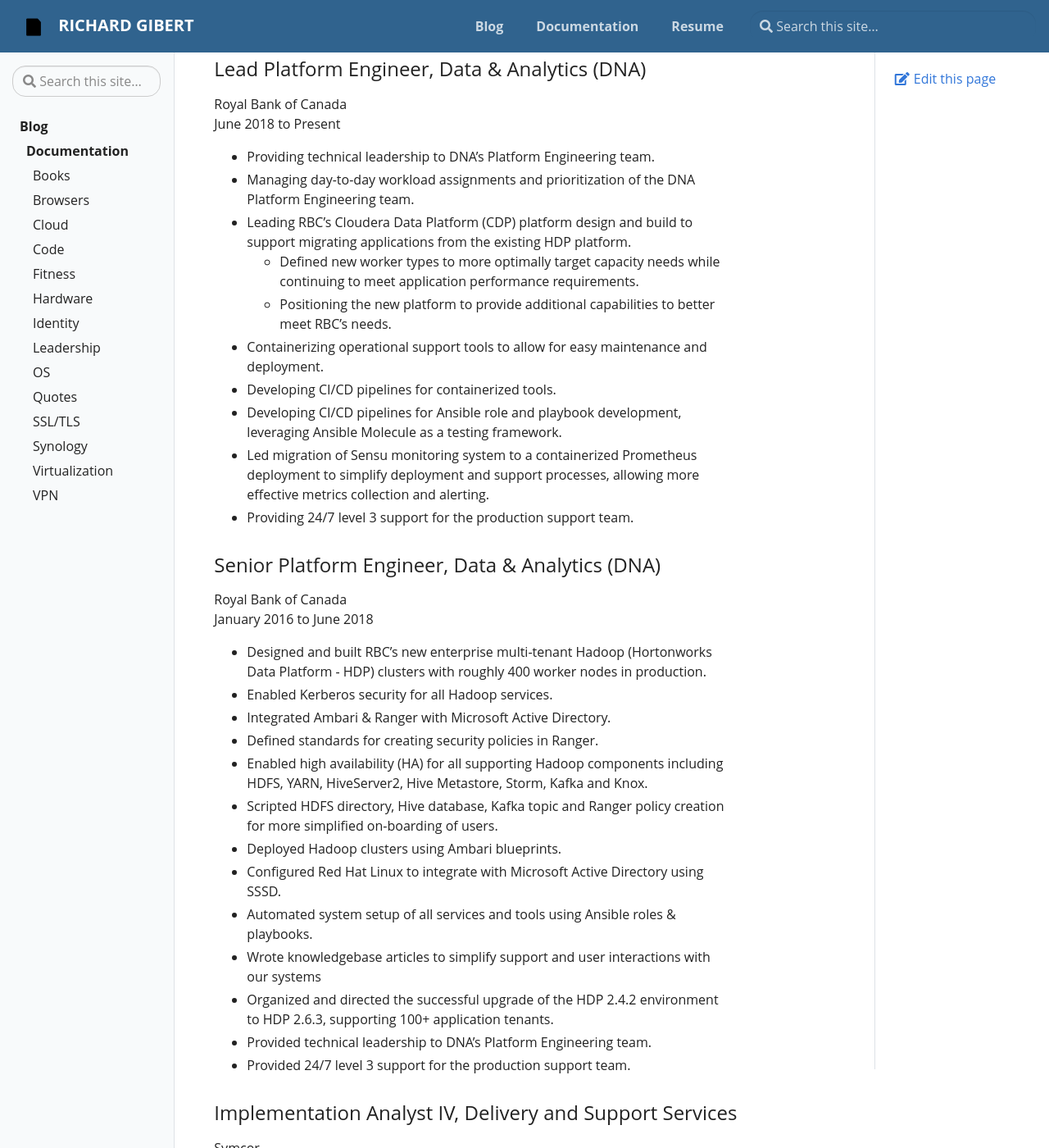
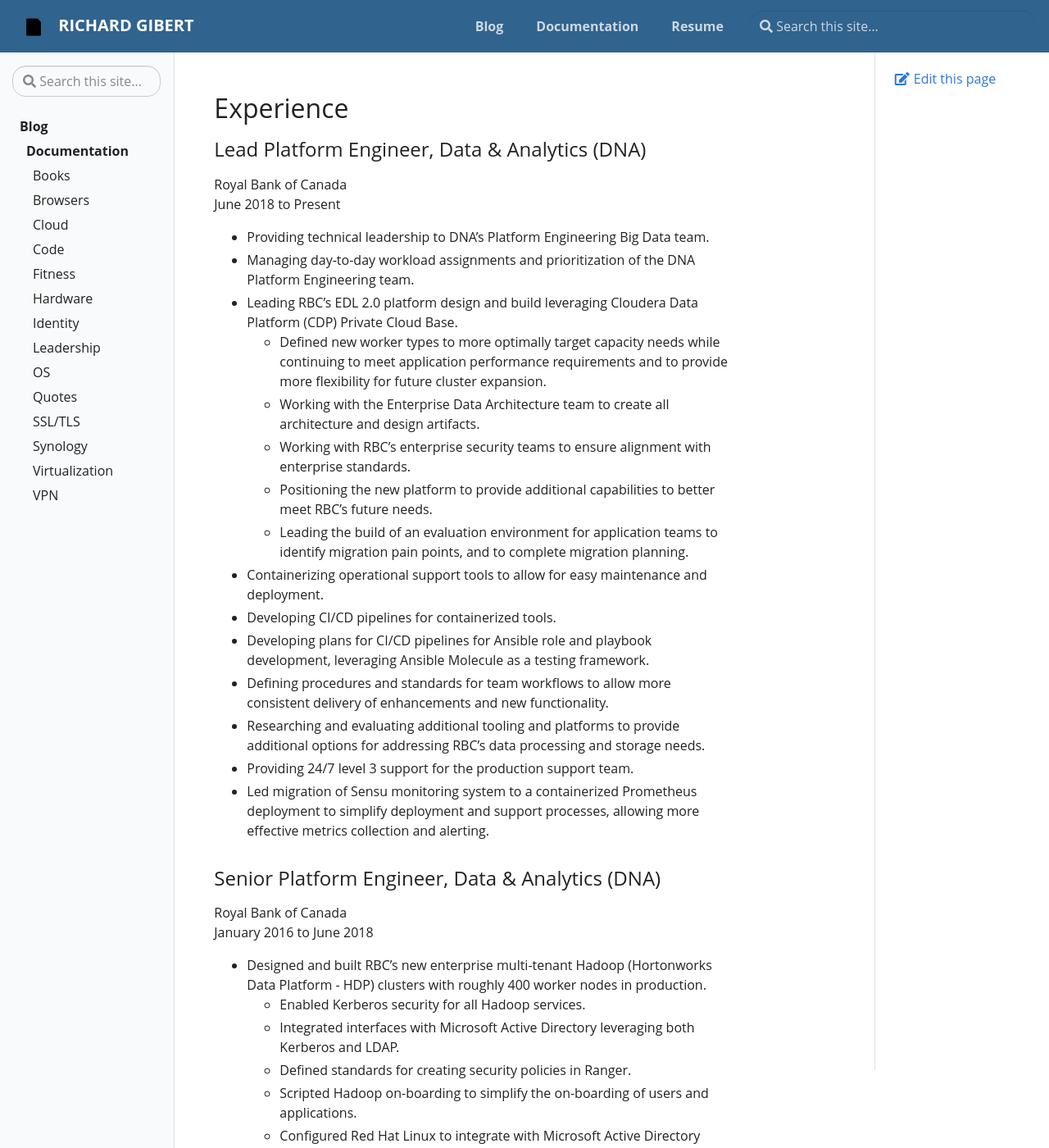
Before and after one commit to rgibert/rgibert.github.io, a Jekyll site: the page built from _docs/resume.md, in a window 1280 px wide and 1400 px high, scrolled down 521 px. Shown: the whole window at 82% size. Built offline with Jekyll 4.4.1, drawn with Linux system fonts in a browser that asks for light colours; some of the changed text lies outside the part shown.

Commit message:
Update resume.md

```diff
--- a/_docs/resume.md
+++ b/_docs/resume.md
@@ -9,6 +9,8 @@
 | CI/CD | Jenkins, Travis CI, Maven, Ant |
 | Identity & access management | Kerberos, LDAP, SAML |
 | Metrics, monitoring and alerting | Prometheus, Grafana, Nagios |
+| OS | Linux, Solaris |
+| Processes | SAFe, Kanban, Scrum, ITIL |
 | Other | Apache httpd, Apache Tomcat, Apache Geronimo |
 
 ## Experience
@@ -16,31 +18,38 @@
 ### Lead Platform Engineer, Data & Analytics (DNA)
 Royal Bank of Canada
 June 2018 to Present
- - Providing technical leadership to DNA’s Platform Engineering team.
+ - Providing technical leadership to DNA’s Platform Engineering Big Data team.
  - Managing day-to-day workload assignments and prioritization of the DNA Platform Engineering team.
- - Leading RBC's Cloudera Data Platform (CDP) platform design and build to support migrating applications from the existing HDP platform.
-   - Defined new worker types to more optimally target capacity needs while continuing to meet application performance requirements.
-   - Positioning the new platform to provide additional capabilities to better meet RBC's needs.
+ - Leading RBC's EDL 2.0 platform design and build leveraging Cloudera Data Platform (CDP) Private Cloud Base.
+   - Defined new worker types to more optimally target capacity needs while continuing to meet application performance requirements and to provide more flexibility for future cluster expansion.
+   - Working with the Enterprise Data Architecture team to create all architecture and design artifacts.
+   - Working with RBC's enterprise security teams to ensure alignment with enterprise standards.
+   - Positioning the new platform to provide additional capabilities to better meet RBC's future needs.
+   - Leading the build of an evaluation environment for application teams to identify migration pain points, and to complete migration planning.
  - Containerizing operational support tools to allow for easy maintenance and deployment.
  - Developing CI/CD pipelines for containerized tools.
- - Developing CI/CD pipelines for Ansible role and playbook development, leveraging Ansible Molecule as a testing framework.
+ - Developing plans for CI/CD pipelines for Ansible role and playbook development, leveraging Ansible Molecule as a testing framework.
+ - Defining procedures and standards for team workflows to allow more consistent delivery of enhancements and new functionality.
+ - Researching and evaluating additional tooling and platforms to provide additional options for addressing RBC's data processing and storage needs.
+ - Providing 24/7 level 3 support for the production support team.
  - Led migration of Sensu monitoring system to a containerized Prometheus deployment to simplify deployment and support processes, allowing more effective metrics collection and alerting.
- - Providing 24/7 level 3 support for the production support team.
 
 ### Senior Platform Engineer, Data & Analytics (DNA)
 Royal Bank of Canada
 January 2016 to June 2018
  - Designed and built RBC’s new enterprise multi-tenant Hadoop (Hortonworks Data Platform - HDP) clusters with roughly 400 worker nodes in production.
- - Enabled Kerberos security for all Hadoop services.
- - Integrated Ambari & Ranger with Microsoft Active Directory.
- - Defined standards for creating security policies in Ranger.
- - Enabled high availability (HA) for all supporting Hadoop components including HDFS, YARN, HiveServer2, Hive Metastore, Storm, Kafka and Knox.
- - Scripted HDFS directory, Hive database, Kafka topic and Ranger policy creation for more simplified on-boarding of users.
- - Deployed Hadoop clusters using Ambari blueprints.
- - Configured Red Hat Linux to integrate with Microsoft Active Directory using SSSD.
- - Automated system setup of all services and tools using Ansible roles & playbooks.
+   - Enabled Kerberos security for all Hadoop services.
+   - Integrated interfaces with Microsoft Active Directory leveraging both Kerberos and LDAP.
+   - Defined standards for creating security policies in Ranger.
+   - Scripted Hadoop on-boarding to simplify the on-boarding of users and applications.
+   - Configured Red Hat Linux to integrate with Microsoft Active Directory using SSSD.
+   - Automated system setup of all services and tools using Ansible roles & playbooks.
  - Wrote knowledgebase articles to simplify support and user interactions with our systems
  - Organized and directed the successful upgrade of the HDP 2.4.2 environment to HDP 2.6.3, supporting 100+ application tenants.
+   - Identified breaking changes required to complete the upgrade.
+   - Worked with application teams to identify impact of platform changes and plan for their required code changes.
+   - Built a new upgrade evluation cluster for application upgrade testing so as not to impact business as usual development efforts during the upgrade testing.
+   - Developed upgrade life cycle for the platform so that teams would have a more consistent upgrade cadence.
  - Provided technical leadership to DNA's Platform Engineering team.
  - Provided 24/7 level 3 support for the production support team.
 
```
